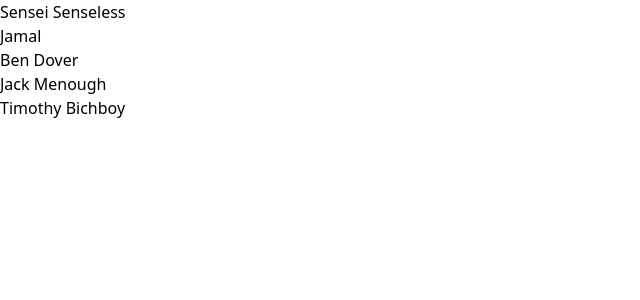
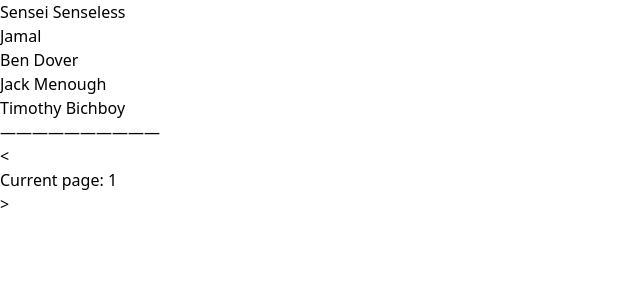
Before and after one commit to NaralC/pagination-tryout, a React (Vite) app: page / in a window 1280 px wide. Shown: the top 300 px of the page, without its empty margins (0-640 px from the left). Built offline with nearby package versions, Linux system fonts and the light colour scheme.

Commit message:
done
yay
- wait it's this easy

```diff
--- a/src/App.tsx
+++ b/src/App.tsx
@@ -31,16 +31,31 @@ function App() {
   const pagination = usePagination({
     total: Math.ceil(mockResults.length / ITEMS_PER_PAGE),
     initialPage: 1,
-    onChange(page) {
+    onChange: (page) => {
+      const start = (page - 1) * ITEMS_PER_PAGE;
+      const end = start + ITEMS_PER_PAGE;
 
+      setVisibleResults(mockResults.slice(start, end));
     },
   });
 
   return (
-    <div className="h-screen text-center flex flex-col justify-center align-middle gap-5">
-      {visibleResults.map((person) => {
-        return <div>{person}</div>;
-      })}
+    <div className="h-screen text-center flex flex-col justify-center align-middle gap-5 text-3xl">
+      <div>
+        {visibleResults.map((result, idx) => {
+          return (
+            <div key={idx} className="my-5">
+              {result}
+            </div>
+          );
+        })}
+      </div>
+      <div>——————————</div>
+      <div className="flex justify-center gap-5">
+        <button onClick={pagination.previous}>&lt;</button>
+        <div>Current page: {pagination.active}</div>
+        <button onClick={pagination.next}>&gt;</button>
+      </div>
     </div>
   );
 }
```
